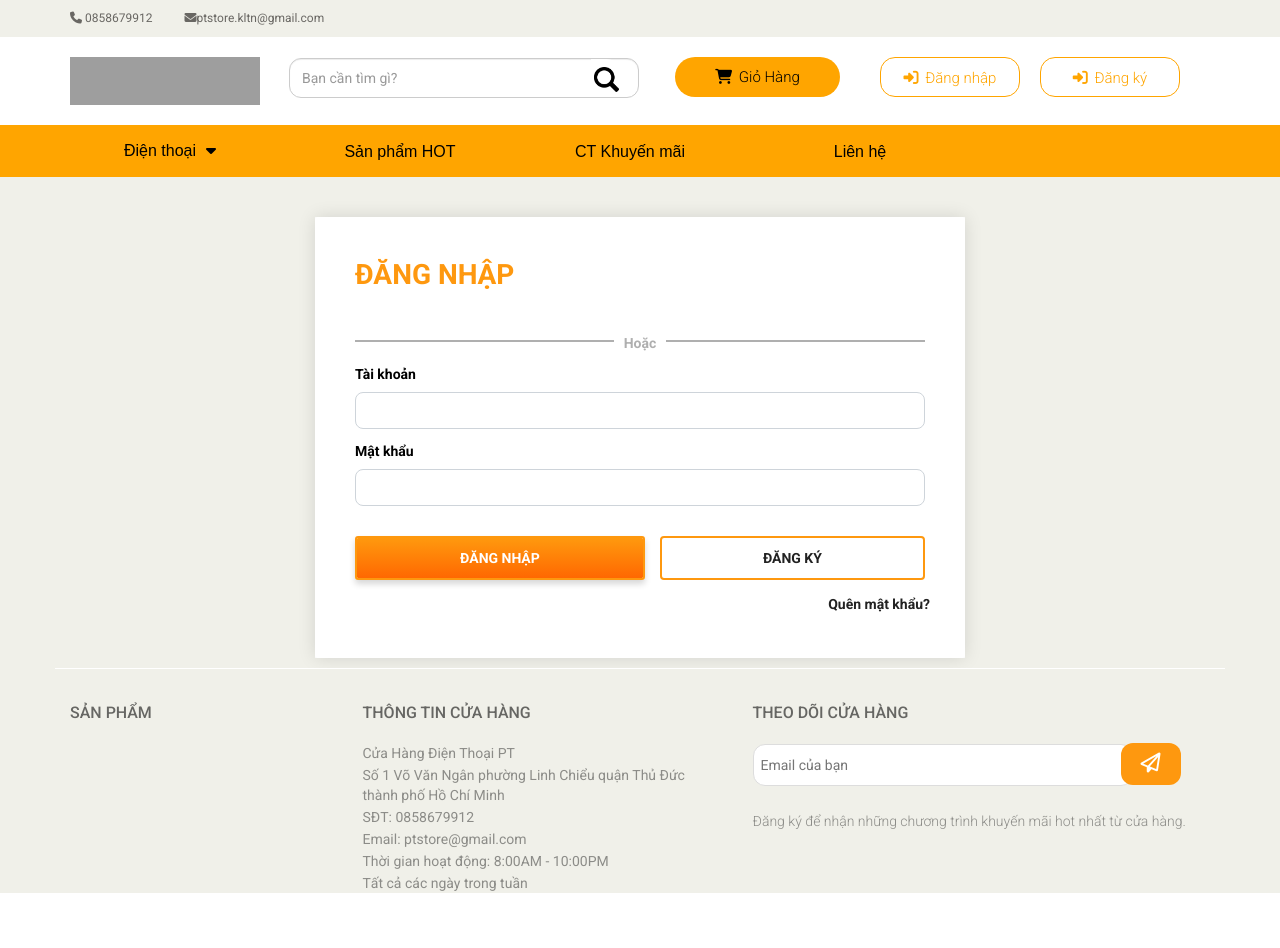
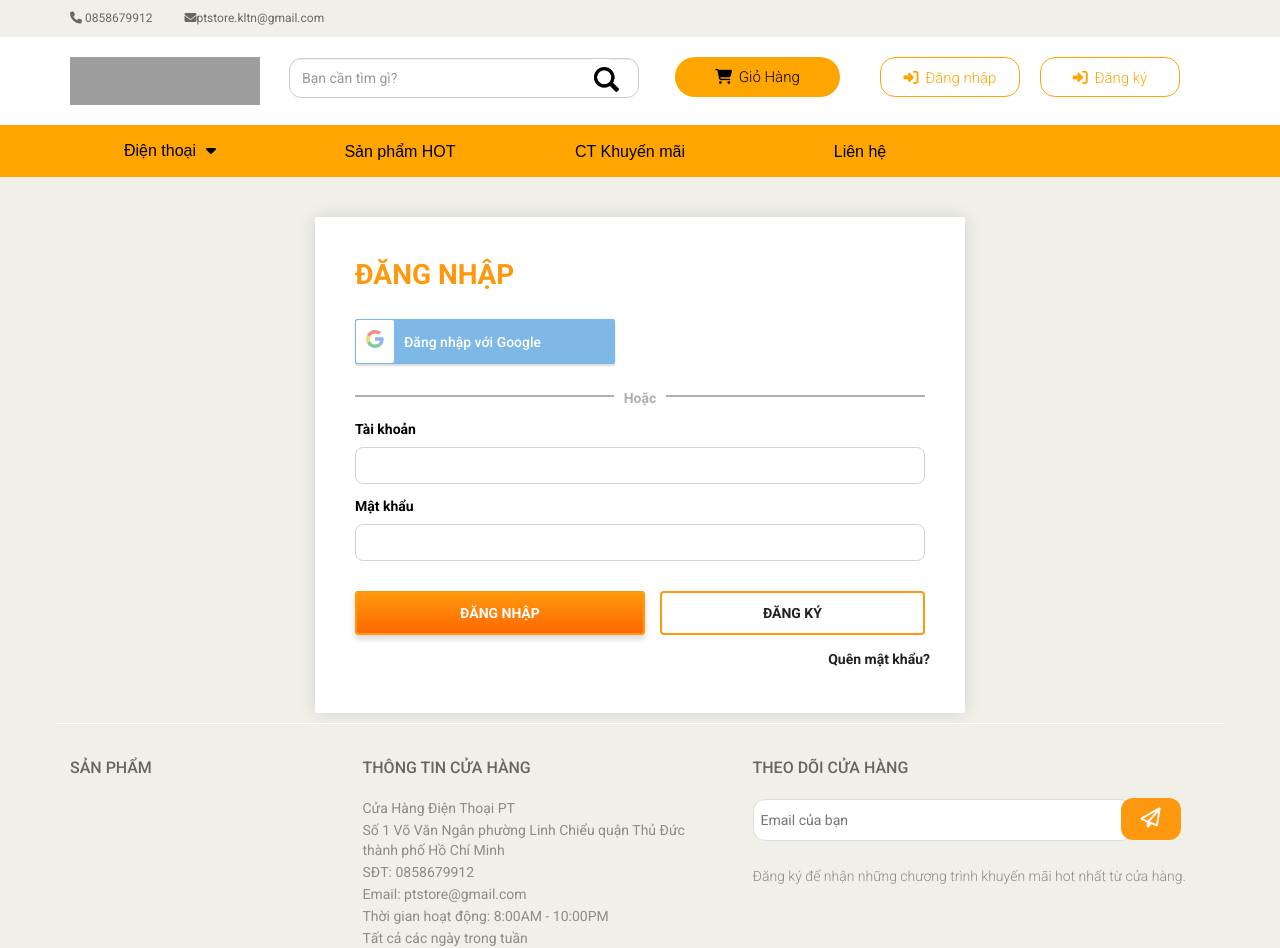
Before and after one commit to phungnm99-it/FE-PTStore, a React (Create React App) app: page /login in a window 1280 px wide. Before the commit the page ends 893 px from the top, so only its background shows below. Built offline with nearby package versions, Linux system fonts and the light colour scheme; grey boxes are pictures that could not be loaded.

Commit message:
init google login

```diff
--- a/package.json
+++ b/package.json
@@ -9,6 +9,7 @@
     "axios": "^0.24.0",
     "react": "^17.0.2",
     "react-dom": "^17.0.2",
+    "react-google-login": "^5.2.2",
     "react-multi-carousel": "^2.6.5",
     "react-router-dom": "^5.3.0",
     "react-scripts": "4.0.3",
--- a/src/components/common/Login.js
+++ b/src/components/common/Login.js
@@ -4,8 +4,11 @@ import { AuthContext } from "../../AuthContext";
 import { useContext } from "react";
 import userApi from "../../api/userApi";
 import "../../css/common/Login.css";
+import { GoogleLogin } from "react-google-login";
 
 function Login() {
+  const clientId =
+    "891104203595-l6kv2m9v9elvinm2ke60cprj5dlul3l1.apps.googleusercontent.com";
   const history = useHistory();
   const [username, setUsername] = useState("");
   const [password, setPassword] = useState("");
@@ -28,6 +31,14 @@ function Login() {
     }
   };
 
+  const onSuccess = (res) => {
+    console.log(res.tokenId);
+  };
+
+  const onFailure = (res) => {
+    console.log(res);
+  };
+
   return (
     <div>
       <div className="pageLogin">
@@ -35,7 +46,17 @@ function Login() {
           <div className="loginForm">
             <div className="form">
               <h2>ĐĂNG NHẬP</h2>
-              <div className="external">{/* <LoginWithGoogle /> */}</div>
+              <div className="external">
+                <GoogleLogin
+                  clientId={clientId}
+                  buttonText="Đăng nhập với Google"
+                  onSuccess={onSuccess}
+                  onFailure={onFailure}
+                  cookiePolicy={"single_host_origin"}
+                  className="loginGoogleButton"
+                  isSignedIn={true}
+                />
+              </div>
 
               <div className="split">
                 <p>Hoặc</p>
```
Also changed, not shown: 1 other file (tests, documents, lock files or other folders).
